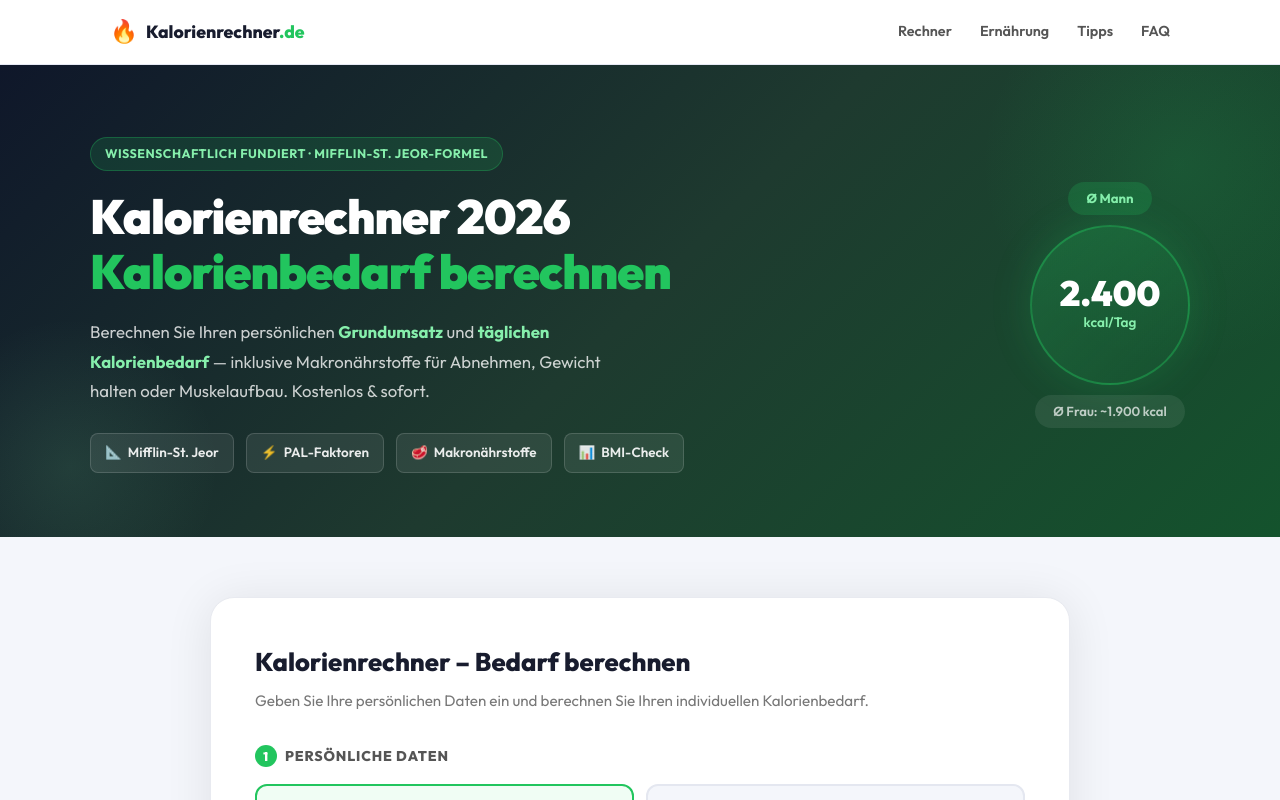
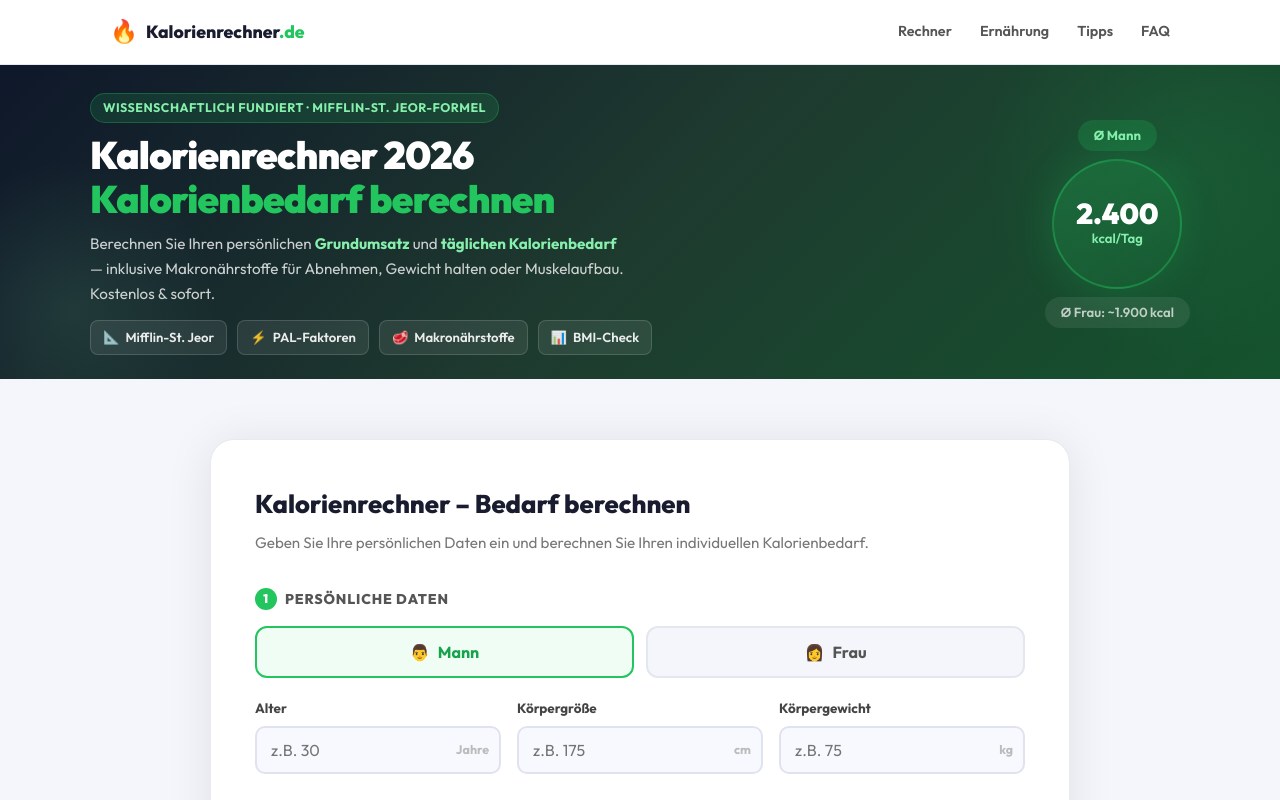
Before and after one commit to Mohdaasif97/caloriesDE, a Next.js app: page / in a window 1280 px wide. Shown: the top 800 px of the page. Built offline with nearby package versions, Linux system fonts and the light colour scheme.

Commit message:
Update Home.module.css

```diff
--- a/styles/Home.module.css
+++ b/styles/Home.module.css
@@ -54,11 +54,11 @@
 .nav a:hover { color: #22c55e; }
 
 /* ========================
-   HERO
+   HERO  — reduced padding so calculator is visible above the fold
 ======================== */
 .hero {
   background: linear-gradient(135deg, #0f172a 0%, #1e3a2f 50%, #14532d 100%);
-  padding: 72px 20px 64px;
+  padding: 28px 20px 24px; /* was 72px 20px 64px */
   position: relative;
   overflow: hidden;
 }
@@ -89,7 +89,7 @@
   display: flex;
   align-items: center;
   justify-content: space-between;
-  gap: 48px;
+  gap: 32px; /* was 48px */
   flex-wrap: wrap;
 }
 
@@ -100,21 +100,21 @@
   background: rgba(34,197,94,0.15);
   border: 1px solid rgba(34,197,94,0.3);
   color: #86efac;
-  padding: 6px 14px;
+  padding: 4px 12px; /* was 6px 14px */
   border-radius: 100px;
   font-size: 0.78rem;
   font-weight: 700;
   letter-spacing: 0.04em;
-  margin-bottom: 18px;
+  margin-bottom: 10px; /* was 18px */
   text-transform: uppercase;
 }
 
 .h1 {
-  font-size: clamp(1.9rem, 4.5vw, 3rem);
+  font-size: clamp(1.6rem, 3.8vw, 2.4rem); /* slightly reduced */
   font-weight: 900;
   color: #fff;
   line-height: 1.15;
-  margin-bottom: 18px;
+  margin-bottom: 10px; /* was 18px */
   letter-spacing: -0.02em;
 }
 
@@ -124,10 +124,10 @@
 }
 
 .heroDesc {
-  font-size: 1.05rem;
+  font-size: 0.95rem; /* was 1.05rem */
   color: rgba(255,255,255,0.78);
-  margin-bottom: 28px;
-  line-height: 1.75;
+  margin-bottom: 14px; /* was 28px */
+  line-height: 1.65;
   max-width: 540px;
 }
 
@@ -135,7 +135,7 @@
 
 .heroStats {
   display: flex;
-  gap: 12px;
+  gap: 10px;
   flex-wrap: wrap;
 }
 
@@ -143,9 +143,9 @@
   background: rgba(255,255,255,0.08);
   border: 1px solid rgba(255,255,255,0.15);
   color: rgba(255,255,255,0.9);
-  padding: 8px 14px;
+  padding: 6px 12px; /* was 8px 14px */
   border-radius: 8px;
-  font-size: 0.84rem;
+  font-size: 0.82rem; /* was 0.84rem */
   font-weight: 600;
   display: flex;
   align-items: center;
@@ -156,21 +156,21 @@
   display: flex;
   flex-direction: column;
   align-items: center;
-  gap: 10px;
+  gap: 8px; /* was 10px */
 }
 
 .heroPill {
   background: rgba(34,197,94,0.2);
   color: #86efac;
-  padding: 6px 18px;
+  padding: 5px 16px; /* was 6px 18px */
   border-radius: 100px;
   font-size: 0.82rem;
   font-weight: 700;
 }
 
 .heroCircle {
-  width: 160px;
-  height: 160px;
+  width: 130px; /* was 160px */
+  height: 130px; /* was 160px */
   border-radius: 50%;
   background: linear-gradient(135deg, rgba(34,197,94,0.25), rgba(34,197,94,0.05));
   border: 2px solid rgba(34,197,94,0.4);
@@ -182,14 +182,14 @@
 }
 
 .heroCircleNum {
-  font-size: 2.2rem;
+  font-size: 1.8rem; /* was 2.2rem */
   font-weight: 900;
   color: #fff;
   line-height: 1;
 }
 
 .heroCircleLabel {
-  font-size: 0.85rem;
+  font-size: 0.82rem; /* was 0.85rem */
   color: #86efac;
   font-weight: 600;
 }
@@ -197,7 +197,7 @@
 .heroPillBottom {
   background: rgba(255,255,255,0.08);
   color: rgba(255,255,255,0.7);
-  padding: 6px 18px;
+  padding: 5px 16px; /* was 6px 18px */
   border-radius: 100px;
   font-size: 0.82rem;
   font-weight: 600;
```
